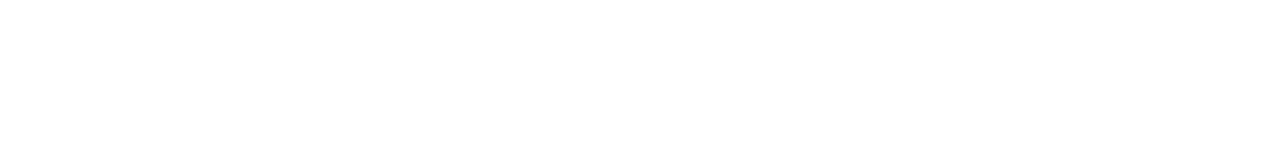
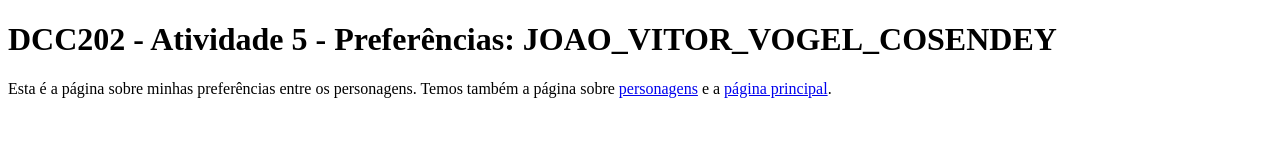
Before and after one commit to ufjf-dcc202/ufjf-dcc202-2023-3-b-atv5-joaovogelufjf, a website: page preferencias.html in a window 1280 px wide. Drawn offline with Linux system fonts and the light colour scheme.

Commit message:
cria escopo do main, com h1 e paragrafo com links

```diff
--- a/preferencias.html
+++ b/preferencias.html
@@ -6,6 +6,9 @@
     <title>DCC202 - Atividade 5 - Preferências: JOAO_VITOR_VOGEL_COSENDEY</title>
 </head>
 <body>
-
+   <main>
+    <h1>DCC202 - Atividade 5 - Preferências: JOAO_VITOR_VOGEL_COSENDEY</h1>
+    <p>Esta é a página sobre minhas preferências entre os personagens. Temos também a página sobre <a href="personagens.html">personagens</a> e a <a href="index.html">página principal</a>.</p>
+   </main>
 </body>
 </html>
```
